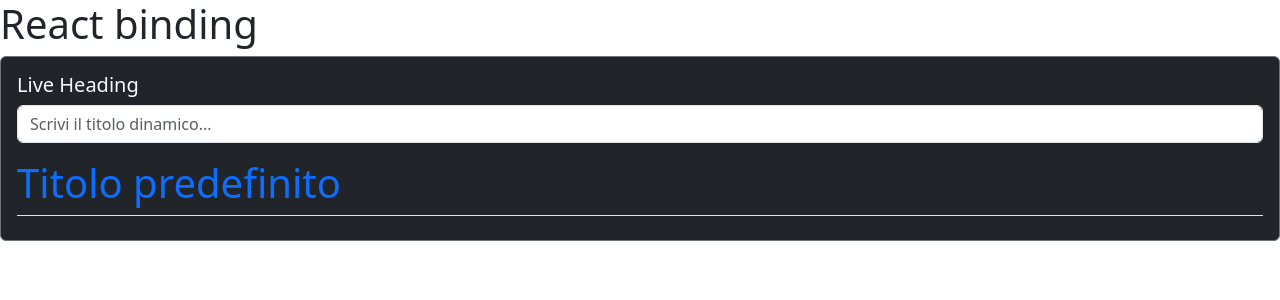
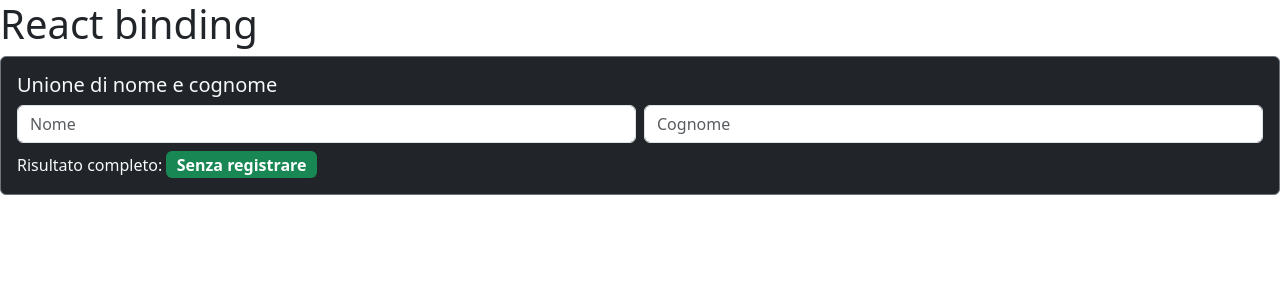
Before and after one commit to Christian-Fernandez-Vera/react-binding, a React (Vite) app: page / in a window 1280 px wide. Shown: the top 300 px of the page. Built offline with nearby package versions, Linux system fonts and the light colour scheme.

Commit message:
add FullNameMerger

```diff
--- /dev/null
+++ b/src/components/exercises/FullNameMerger.jsx
@@ -0,0 +1,38 @@
+import { useState } from 'react';
+
+export default function FullNameMerger() {
+  const [firstName, setFirstName] = useState('');
+  const [lastName, setLastName] = useState('');
+
+  // Stato derivato: unifica i due input senza generare stati ridondanti
+  const fullName = `${firstName.trim()} ${lastName.trim()}`.trim();
+
+  return (
+    <div className="card p-3 mb-3 border-secondary bg-dark text-light">
+      <h5>Unione di nome e cognome</h5>
+      <div className="row g-2 mb-2">
+        <div className="col">
+          <input
+            type="text"
+            className="form-control"
+            placeholder="Nome"
+            value={firstName}
+            onChange={(e) => setFirstName(e.target.value)}
+          />
+        </div>
+        <div className="col">
+          <input
+            type="text"
+            className="form-control"
+            placeholder="Cognome"
+            value={lastName}
+            onChange={(e) => setLastName(e.target.value)}
+          />
+        </div>
+      </div>
+      <p className="mb-0">
+        Risultato completo: <span className="badge bg-success fs-6">{fullName || 'Senza registrare'}</span>
+      </p>
+    </div>
+  );
+}
--- a/src/components/layout/MainContent.jsx
+++ b/src/components/layout/MainContent.jsx
@@ -4,7 +4,8 @@
 // import TodoListExercise from "../sections/TodoListExercise";
 // import CharCounter from "../exercises/CharCounter";
 // import NameFilter from "../exercises/NameFilter";
-import LiveHeading from "../exercises/LiveHeading";
+// import LiveHeading from "../exercises/LiveHeading";
+import FullNameMerger from "../exercises/FullNameMerger";
 
 
 
@@ -20,8 +21,8 @@ export default function MainContent() {
             {/* < TodoListExercise /> */}
             {/* < CharCounter /> */}
             {/* < NameFilter /> */}
-            < LiveHeading />
-
+            {/* < LiveHeading /> */}
+            < FullNameMerger />
 
 
         </main>
```
